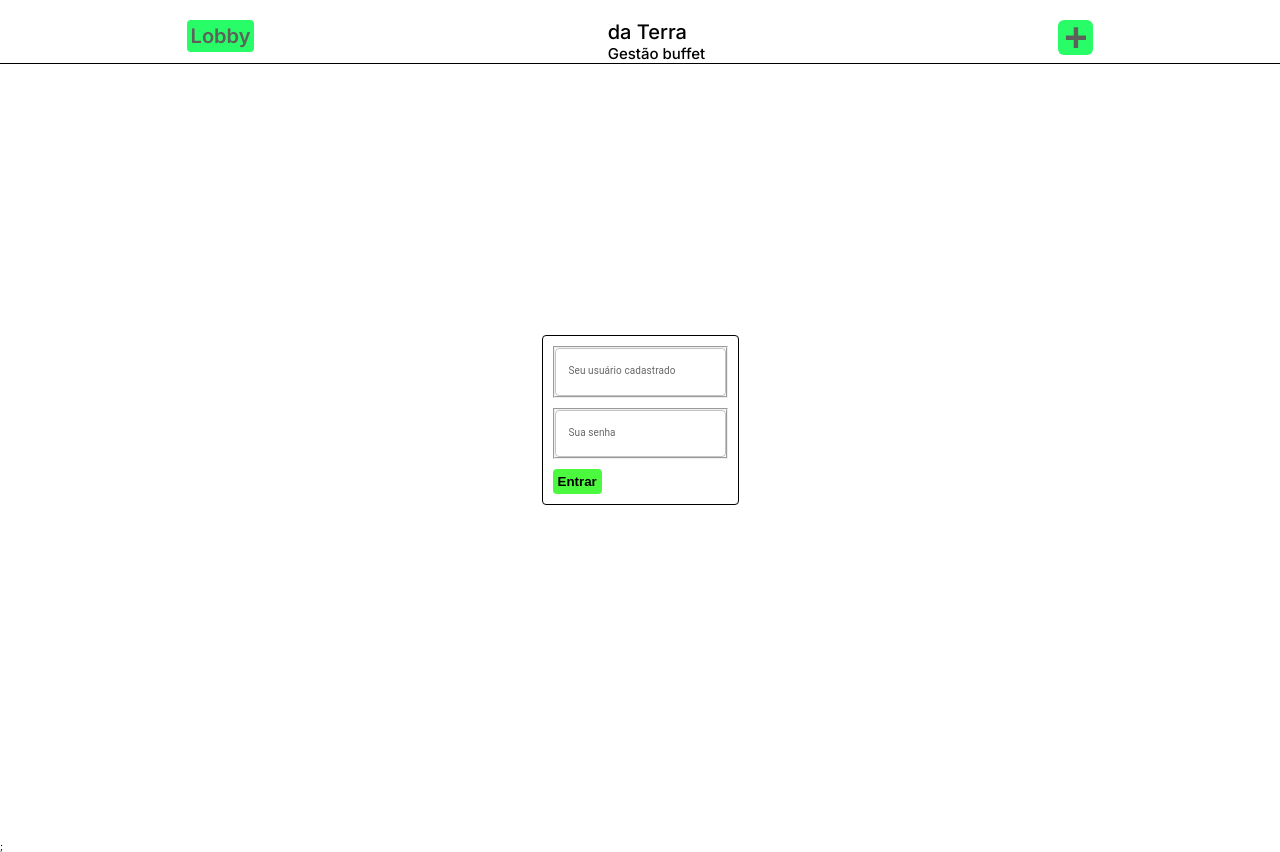
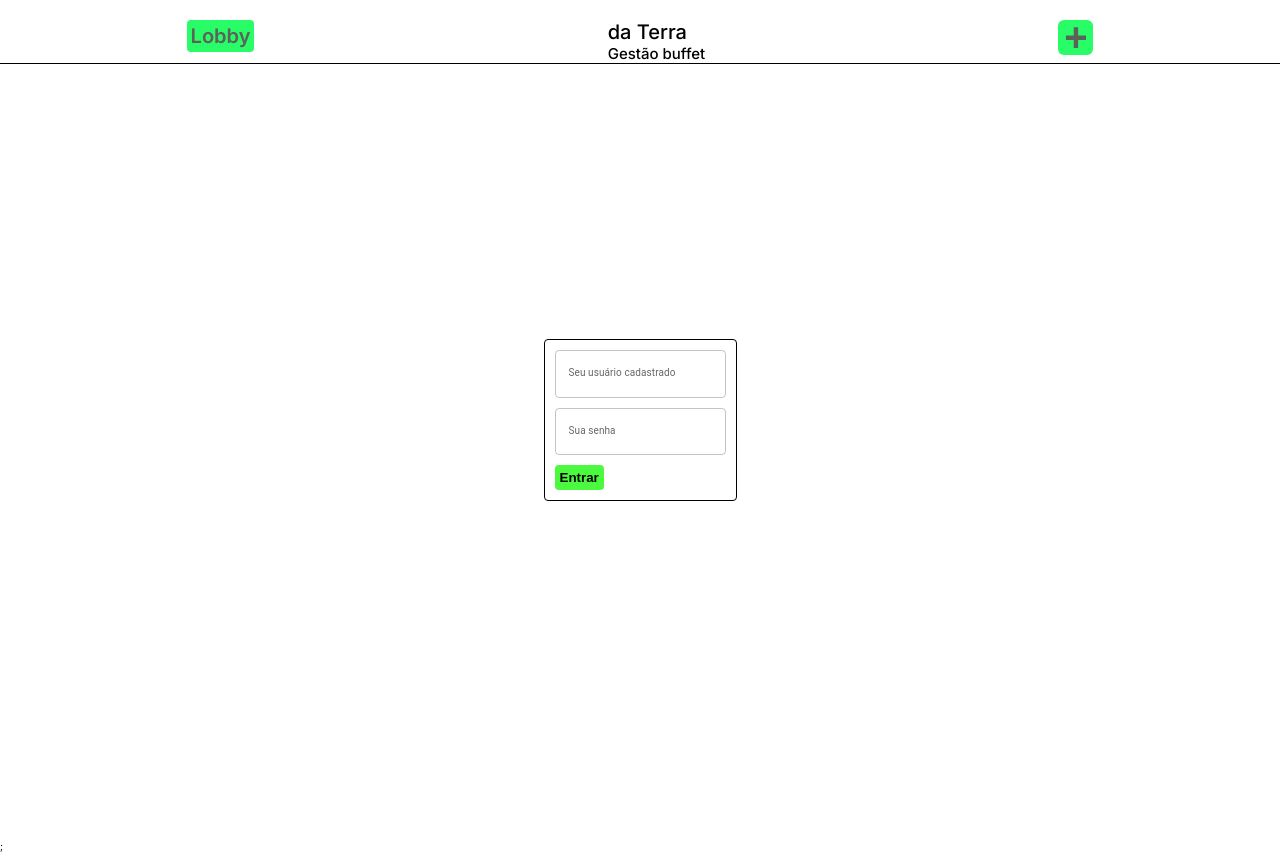
Before and after one commit to DreicLeal/buffetManagerFront, a Next.js app in the folder buffet_manager/: page / in a window 1280 px wide. Built offline with nearby package versions, Linux system fonts and the light colour scheme.

Commit message:
style: global style fieldset

```diff
--- a/buffet_manager/src/scss/_reset.scss
+++ b/buffet_manager/src/scss/_reset.scss
@@ -15,6 +15,10 @@
     outline: 0;
     box-sizing: border-box;
     list-style: none;
+  }
+
+  fieldset{
+    border: none;
   }
 
   html {
```
